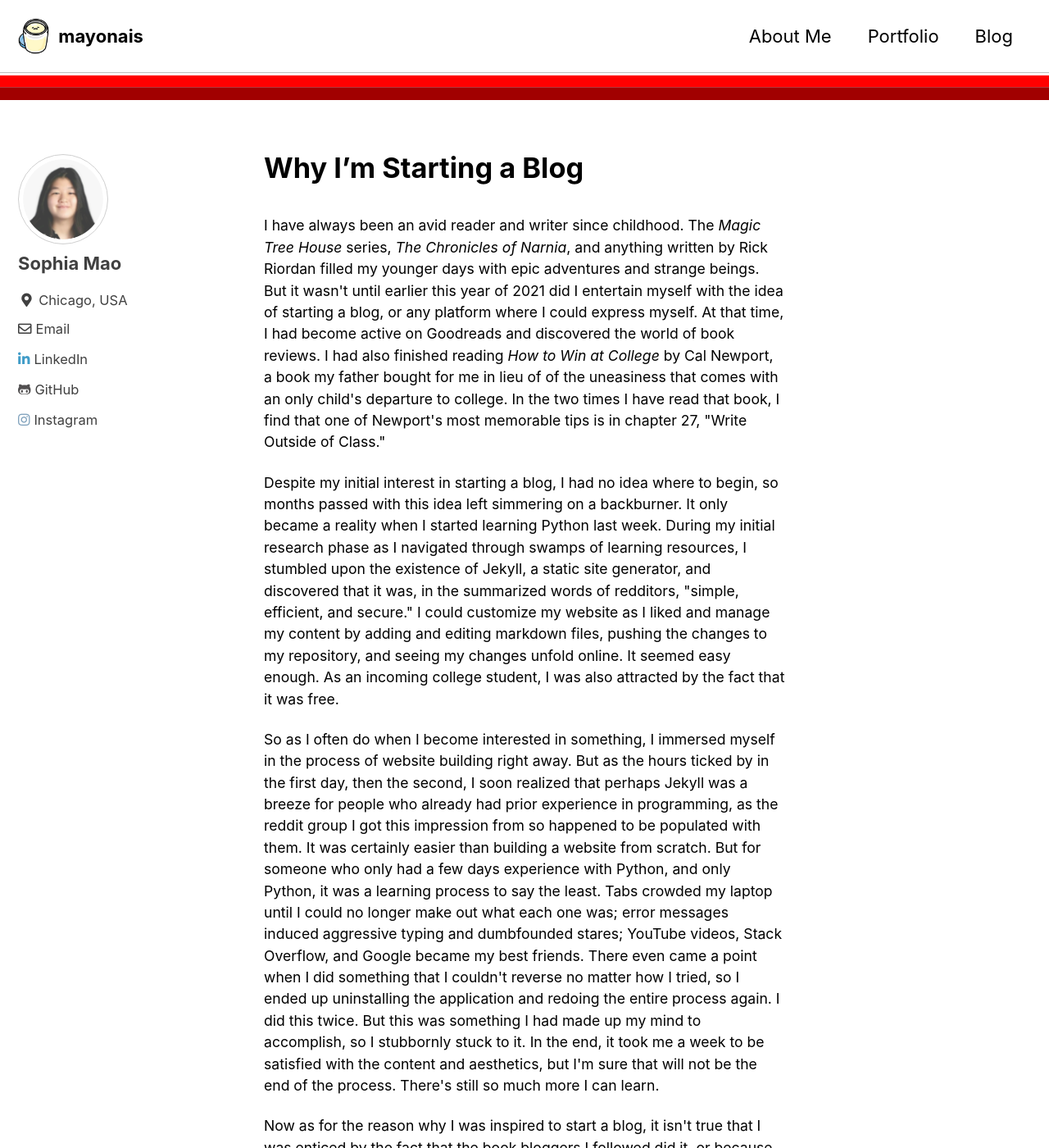
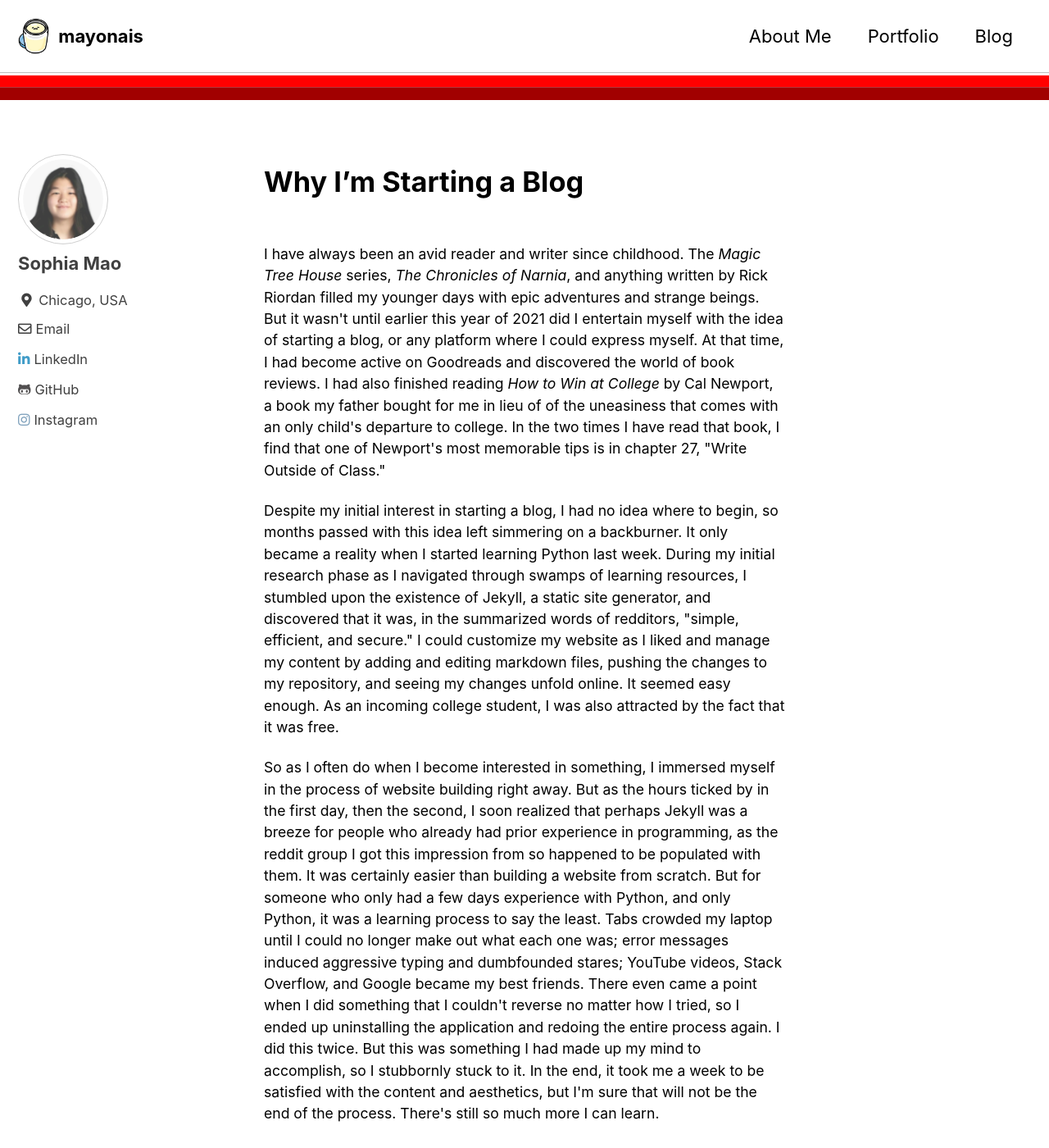
Before and after one commit to mayonais/mayonais.github.io, a Jekyll site: the page built from _posts/2021-06-10-why-i'm-starting-a-blog.md, in a window 1280 px wide and 1400 px high. Shown: the whole window at 82% size. Built offline with Jekyll 4.4.1, drawn with Linux system fonts in a browser that asks for light colours; cached includes are drawn as plain includes.

Commit message:
image edit

```diff
--- a/_sass/minimal-mistakes/_page.scss
+++ b/_sass/minimal-mistakes/_page.scss
@@ -70,7 +70,7 @@ body {
 
 .page__title {
   margin-top: 20;
-  line-height: 1;
+  line-height: 2;
 
   & + .page__meta {
     margin-top: 0.5em;
```
Also changed, not shown: assets/images/jfg.png.
